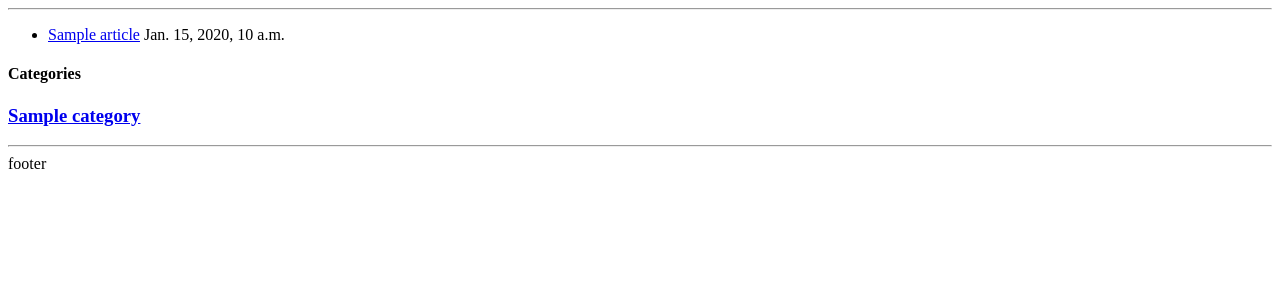
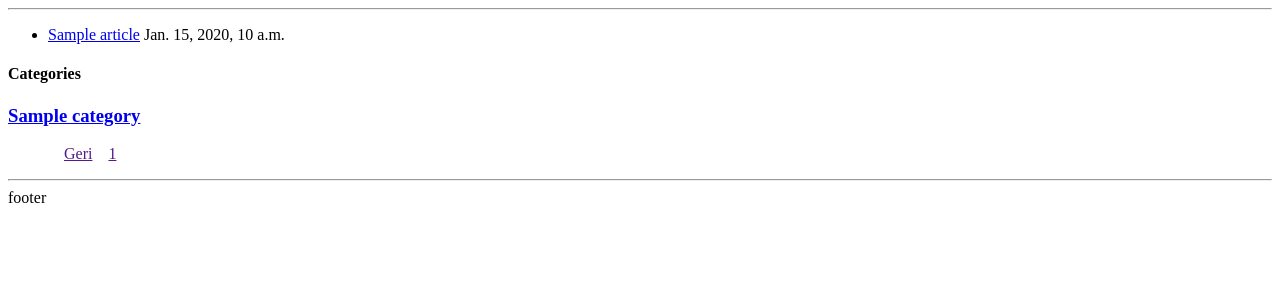
Before and after one commit to alperencapar/django-blog, a Django app: page /blog/ in a window 1280 px wide. Shown: the part 26-326 px from the top of the page. Run offline with Django 4.2, Linux system fonts and the light colour scheme; tables that the repository leaves empty hold one stand-in row (values such as "Sample post"); some libraries are stand-ins or nearby versions.

Commit message:
ADDED: Blog Home page pagination

```diff
--- a/blog/views.py
+++ b/blog/views.py
@@ -3,11 +3,23 @@ from django.shortcuts import get_object_or_404
 from django.contrib.auth.decorators import login_required
 from .models import (User, Article, Category)
 from .forms import (ArticleForm)
+from django.core.paginator import Paginator
+from django.contrib import messages
 # from django.http import Http404
 
 def home(request):
     articles = Article.objects.active_articles().all()
     categories = Category.objects.all()
+
+    page_number = request.GET.get("page", 1)
+    paginator = Paginator(articles, 3)
+    last_page = paginator.num_pages
+
+    try:
+        paginated_query = paginator.page(page_number)
+    except:
+        messages.warning(request, "Sayfa bulunamadığı için son sayfaya yönlendirildiniz")
+        paginated_query = paginator.page(last_page)
 
     if request.user.id:
         user_is_author = User.objects.get(id = request.user.id).is_author
@@ -15,7 +27,7 @@ def home(request):
         user_is_author = None
 
     context = {
-        "articles": articles,
+        "articles": paginated_query,
         "categories": categories,
         "user_is_author": user_is_author,
     }
@@ -61,7 +73,7 @@ def update_article(request, slug):
     article = get_object_or_404(Article.objects.active_articles(), slug=slug)
     form = ArticleForm(request.POST or None, instance=article)
 
-    if request.method == 'POST' and form.is_valid():
+    if request.method == "POST" and form.is_valid():
         form.save()
         return redirect("article_detail", article.slug)
 
--- a/templates/blog/home.html
+++ b/templates/blog/home.html
@@ -1,4 +1,18 @@
 {% extends 'blog/main-template.html' %}
+
+
+
+{% block head %}
+<style>
+    .paginate ul {
+        display: flex;
+        list-style-type: none;
+    }
+    .paginate ul li {
+        padding-left: 1rem;
+    }
+</style>
+{% endblock head %}
 
 
 {% block title %}
@@ -29,4 +43,32 @@
 
     {% endfor %}
 
+    <div class="paginate">
+        <div>
+
+            <ul>
+                {% if articles.has_previous %}
+                    <li><a href="?page={{articles.previous_page_number}}">Geri</a></li>
+                {% else %}
+                    <li><a class="disabled" href="">Geri</a></li>
+                {% endif %}
+
+                {% for i in articles.paginator.page_range %}
+
+                    {% if articles.number == i %}
+                        <li><a class="disabled" href="">{{i}}</a></li>
+                    {% else %}
+                        <li><a href="?page={{i}}">{{i}}</a></li>
+                    {% endif %}
+
+                {% endfor %}
+
+                {% if articles.has_next %}
+                    <li><a href="?page={{articles.next_page_number}}">İleri</a></li>
+                {% endif %}
+            </ul>
+
+        </div>
+    </div>
+
 {% endblock main_body %}
```
